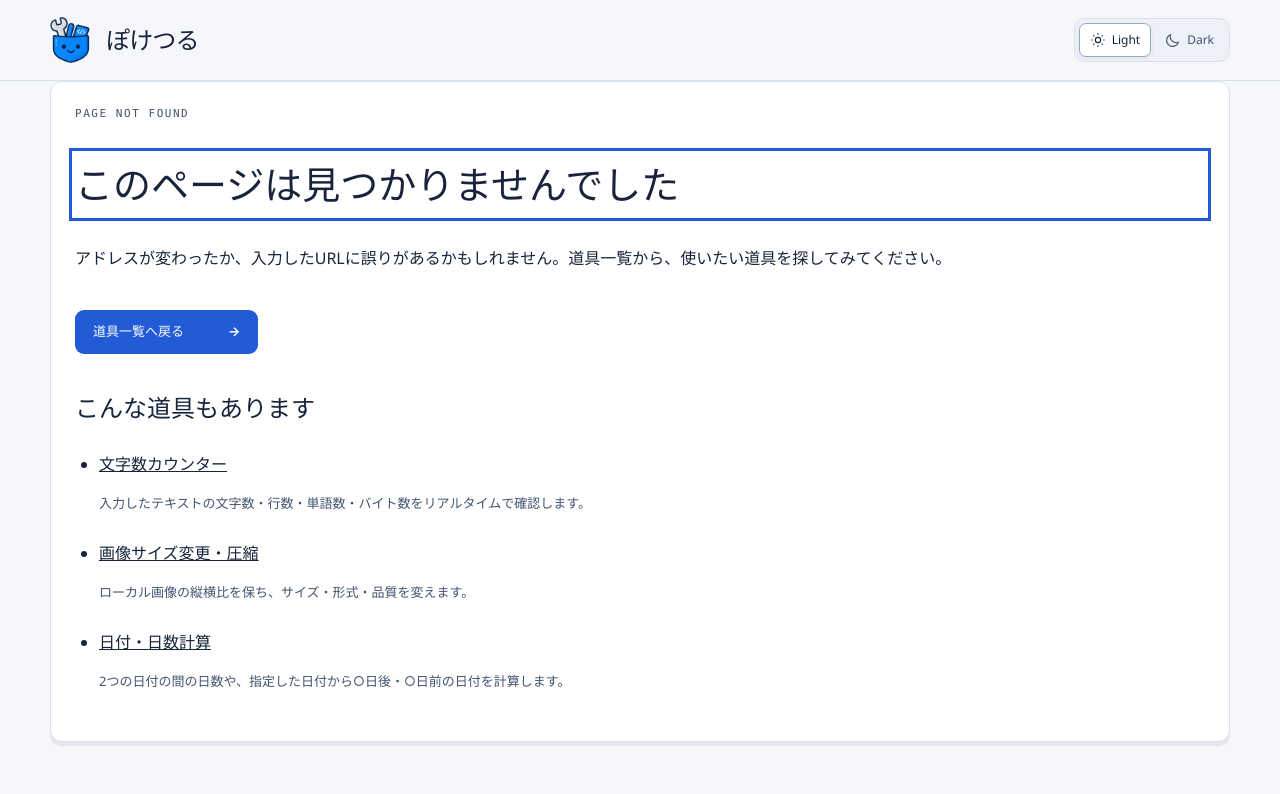
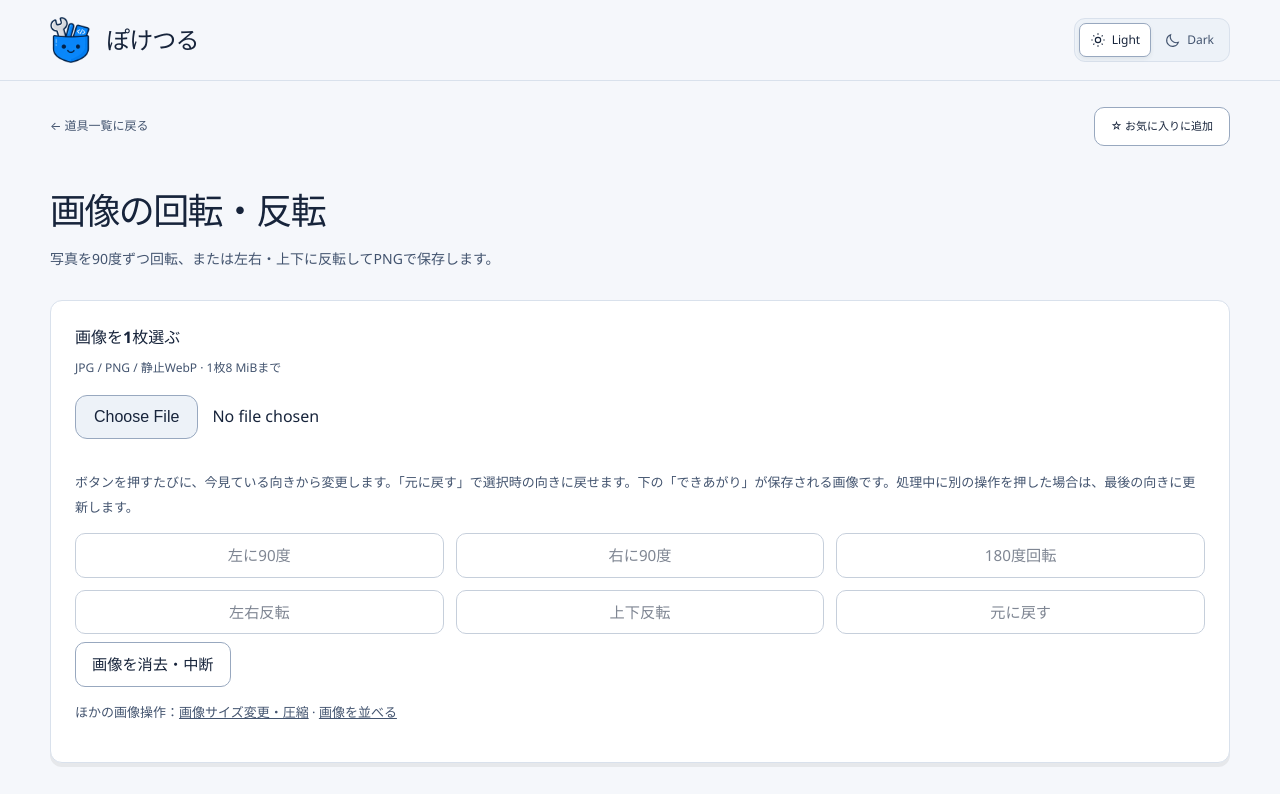
Before and after one commit to marcelows729/web-toolbox, a React (Vite) app: page /tools/image-rotate in a window 1280 px wide. Shown: the top 794 px of the page. Built offline with nearby package versions, Linux system fonts and the light colour scheme.

Commit message:
共有画像処理で画像の回転・反転とPNG保存を追加

```diff
--- a/src/App.css
+++ b/src/App.css
@@ -1231,3 +1231,6 @@ button, a, input, select, textarea { scroll-margin: 24px; }
 .grouping-members li > span:last-child { white-space: pre-wrap; }
 
 .tool-load-return { display: inline-flex; align-items: center; justify-content: center; min-height: 44px; padding: 10px 20px; border-radius: 12px; text-decoration: none; }
+
+.image-rotate-actions { display: grid; grid-template-columns: repeat(3, minmax(0, 1fr)); }
+@media (max-width: 600px) { .image-rotate-actions { grid-template-columns: repeat(2, minmax(0, 1fr)); } }
--- a/src/App.tsx
+++ b/src/App.tsx
@@ -33,6 +33,7 @@ const UnitPriceComparison = lazy(() => import('./tools/unit-price-comparison/Uni
 const RecipeScaler = lazy(() => import('./tools/recipe-scaler/RecipeScaler'))
 const TextFormatter = lazy(() => import('./tools/text-formatter/TextFormatter'))
 const DurationCalculator = lazy(() => import('./tools/duration-calculator/DurationCalculator'))
+const ImageRotate = lazy(() => import('./tools/image-rotate/ImageRotate'))
 const RandomGrouping = lazy(() => import('./tools/random-grouping/RandomGrouping'))
 
 type ThemeMode = 'light' | 'dark'
@@ -117,6 +118,7 @@ function App() {
           <Route path="/tools/roulette-picker" element={<RoulettePicker />} />
           <Route path="/tools/holiday-style" element={<HolidayStyle />} />
           <Route path="/tools/pocket-companion" element={<PocketCompanion />} />
+          <Route path="/tools/image-rotate" element={<ImageRotate />} />
           <Route path="/tools/image-resizer" element={<ImageResizer />} />
           <Route path="/tools/image-joiner" element={<ImageJoiner />} />
           <Route path="/tools/unit-price-comparison" element={<UnitPriceComparison />} />
--- a/src/components/tools/ToolMark.tsx
+++ b/src/components/tools/ToolMark.tsx
@@ -1,6 +1,7 @@
 import type { Tool } from '../../types/tool'
 
 const marks: Record<string, string> = {
+  'image-rotate': '↻',
   'random-grouping': '組',
   'duration-calculator': 'h:m',
   'text-formatter': 'Aa',
--- /dev/null
+++ b/src/tools/image-rotate/ImageRotate.tsx
@@ -0,0 +1,37 @@
+import { useEffect, useRef, useState } from 'react'
+import { Link } from 'react-router-dom'
+import ImageToolShell from '../local-image/ImageToolShell'
+import ImagePreview from '../local-image/ImagePreview'
+import { useImageWork } from '../local-image/useImageWork'
+import { renderImages } from '../local-image/imageBrowser'
+import { imageBytes } from '../local-image/imageMath'
+import { changeOrientation, originalOrientation, rotationPlan } from './rotation'
+import type { RotationOperation } from './rotation'
+const actions: [RotationOperation, string][] = [['left','左に90度'],['right','右に90度'],['half','180度回転'],['horizontal','左右反転'],['vertical','上下反転']]
+export default function ImageRotate() {
+  const work = useImageWork()
+  const { run } = work
+  const fileInput = useRef<HTMLInputElement>(null)
+  const [orientation, setOrientation] = useState(originalOrientation)
+  const image = work.images[0]
+  const plan = image ? rotationPlan(image, orientation) : null
+  useEffect(() => {
+    if (!image) return
+    void run(isCurrent => {
+      const next = rotationPlan(image, orientation)
+      return renderImages([image], [{ ...image, x: 0, y: 0 }], next.size, 'image/png', 1, 'transparent', isCurrent, { transform: next.transform, suffix: 'rotated' })
+    })
+  }, [image, orientation, run])
+  const change = (operation: RotationOperation) => { work.resetResult(); setOrientation(current => changeOrientation(current, operation)) }
+  return <ImageToolShell title="画像の回転・反転" description="写真を90度ずつ回転、または左右・上下に反転してPNGで保存します。" busy={work.busy} loading={work.loading} error={work.error} output={work.output} originalBytes={image?.file.size ?? 0} transform>
+    <label className="field-label image-file-label" htmlFor="image-files">画像を1枚選ぶ<span>JPG / PNG / 静止WebP · 1枚8 MiBまで</span></label>
+    <input ref={fileInput} id="image-files" type="file" accept="image/jpeg,image/png,image/webp" aria-describedby={work.error ? 'image-error' : 'rotate-help'} onClick={e => { e.currentTarget.value = '' }} onChange={e => { const files = Array.from(e.target.files ?? []); if (files.length) { setOrientation(originalOrientation()); void work.load(files, 1, 1) } }} />
+    {image && <div className="image-source"><ImagePreview blob={image.thumbnail} alt="選択した元画像の縮小プレビュー" /><div><strong>{image.file.name}</strong><p>元画像：{image.width} × {image.height} px · {imageBytes(image.file.size)}</p><p id="rotate-dimensions">現在の向き：{plan?.size.width} × {plan?.size.height} px</p></div></div>}
+    <p className="image-hint" id="rotate-help">ボタンを押すたびに、今見ている向きから変更します。「元に戻す」で選択時の向きに戻せます。下の「できあがり」が保存される画像です。処理中に別の操作を押した場合は、最後の向きに更新します。</p>
+    <div className="action-row image-rotate-actions" role="group" aria-label="画像の向きを変更">{actions.map(([operation,label]) => <button key={operation} id={'rotate-'+operation} type="button" className="secondary-button" disabled={!image || work.loading} onClick={() => change(operation)}>{label}</button>)}
+      <button id="rotate-original" type="button" className="secondary-button" disabled={!image || work.loading} onClick={() => { work.resetResult(); setOrientation(originalOrientation()) }}>元に戻す</button>
+    </div>
+    <div className="action-row"><button id="image-clear" type="button" className="secondary-button" onClick={() => { work.clear(); setOrientation(originalOrientation()); if (fileInput.current) fileInput.current.value = '' }}>画像を消去・中断</button></div>
+    <p className="image-hint">ほかの画像操作：<Link to="/tools/image-resizer">画像サイズ変更・圧縮</Link> · <Link to="/tools/image-joiner">画像を並べる</Link></p>
+  </ImageToolShell>
+}
--- /dev/null
+++ b/src/tools/image-rotate/rotation.ts
@@ -0,0 +1,29 @@
+import { checkDimensions } from '../local-image/imageMath'
+import type { ImageSize, ImageTransform } from '../local-image/imageMath'
+export type Orientation = { a: number; b: number; c: number; d: number }
+export type RotationOperation = 'right' | 'left' | 'half' | 'horizontal' | 'vertical'
+export const originalOrientation = (): Orientation => ({ a: 1, b: 0, c: 0, d: 1 })
+const operations: Record<RotationOperation, Orientation> = {
+  right: { a: 0, b: 1, c: -1, d: 0 }, left: { a: 0, b: -1, c: 1, d: 0 },
+  half: { a: -1, b: 0, c: 0, d: -1 }, horizontal: { a: -1, b: 0, c: 0, d: 1 }, vertical: { a: 1, b: 0, c: 0, d: -1 },
+}
+function validate(value: Orientation): void {
+  const { a, b, c, d } = value
+  if (![a,b,c,d].every(n => Number.isInteger(n) && Math.abs(n) <= 1) || a*a+b*b !== 1 || c*c+d*d !== 1 || a*c+b*d !== 0) throw new Error('画像の向きを確認できません。元に戻してお試しください。')
+}
+export function changeOrientation(current: Orientation, operation: RotationOperation): Orientation {
+  validate(current)
+  const next = operations[operation]
+  if (!next) throw new Error('対応していない画像操作です。')
+  const clean = (n: number) => n === 0 ? 0 : n
+  return { a: clean(next.a*current.a+next.c*current.b), b: clean(next.b*current.a+next.d*current.b), c: clean(next.a*current.c+next.c*current.d), d: clean(next.b*current.c+next.d*current.d) }
+}
+export function rotationPlan(source: ImageSize, orientation: Orientation): { size: ImageSize; transform: ImageTransform } {
+  checkDimensions(source); validate(orientation)
+  const { a,b,c,d } = orientation
+  const xs = [0,a*source.width,c*source.height,a*source.width+c*source.height]
+  const ys = [0,b*source.width,d*source.height,b*source.width+d*source.height]
+  const size = { width: Math.max(...xs)-Math.min(...xs), height: Math.max(...ys)-Math.min(...ys) }
+  checkDimensions(size)
+  return { size, transform: { ...orientation, e: -Math.min(...xs) || 0, f: -Math.min(...ys) || 0 } }
+}
--- a/src/tools/local-image/ImageToolShell.tsx
+++ b/src/tools/local-image/ImageToolShell.tsx
@@ -3,10 +3,10 @@ import { imageBytes } from './imageMath'
 import type { ImageOutput } from './imageBrowser'
 import ImagePreview from './ImagePreview'
 import { useBlobUrl } from './useBlobUrl'
-export function ImageResult({ output, originalBytes }: { output: ImageOutput; originalBytes: number }) {
+export function ImageResult({ output, originalBytes, fixedPng = false }: { output: ImageOutput; originalBytes: number; fixedPng?: boolean }) {
   const url = useBlobUrl(output.blob)
-  return <section className="image-result" aria-label="出力画像"><div className="image-result-heading"><div><h2>できあがり</h2><p>{output.width} × {output.height} px · {imageBytes(output.blob.size)} · {output.mime.replace('image/', '').toUpperCase()}</p></div>{url && <a id="image-download" className="primary-button" href={url} download={output.name}>画像をダウンロード ↓</a>}</div><p className="image-size-message">{output.blob.size > originalBytes ? `容量は元より${imageBytes(output.blob.size - originalBytes)}増えました。形式や品質を変えると小さくできる場合があります。` : `元の合計容量より${imageBytes(originalBytes - output.blob.size)}小さくなりました。`}</p><div className="image-preview-grid"><ImagePreview blob={output.blob} alt="書き出した画像のプレビュー" /></div><p className="image-filename">保存名：{output.name}</p></section>
+  return <section className="image-result" aria-label="出力画像"><div className="image-result-heading"><div><h2>できあがり</h2><p>{output.width} × {output.height} px · {imageBytes(output.blob.size)} · {output.mime.replace('image/', '').toUpperCase()}</p></div>{url && <a id="image-download" className="primary-button" href={url} download={output.name}>画像をダウンロード ↓</a>}</div><p className="image-size-message">{output.blob.size > originalBytes ? `容量は元より${imageBytes(output.blob.size - originalBytes)}増えました。${fixedPng ? 'PNGでの再保存では容量が増える場合があります。' : '形式や品質を変えると小さくできる場合があります。'}` : `元の合計容量より${imageBytes(originalBytes - output.blob.size)}小さくなりました。`}</p><div className="image-preview-grid"><ImagePreview blob={output.blob} alt="書き出した画像のプレビュー" /></div><p className="image-filename">保存名：{output.name}</p></section>
 }
-export default function ImageToolShell({ title, description, children, busy, loading, error, output, originalBytes, join = false }: { title: string; description: string; children: ReactNode; busy: boolean; loading: boolean; error: string; output: ImageOutput | null; originalBytes: number; join?: boolean }) {
-  return <div className="container tool-page local-image-tool"><header className="tool-header"><h1>{title}</h1><p>{description}</p></header><section className="tool-panel"><div role="status" aria-live="polite">{loading ? <p>画像を確認・読み込んでいます。読み込みが終わるまで設定は変更できません。</p> : busy ? <p>画像を確認・処理しています…</p> : output ? <p>画像ができました。プレビューを確認して保存してください。</p> : null}</div>{children}{error && <p className="error-box" role="alert" id="image-error">{error}</p>}</section>{output && <ImageResult output={output} originalBytes={originalBytes} />}<section className="tool-info"><h2>使い方と対応範囲</h2><p>静止JPG・PNG・WebPに対応します。GIF・HEIC・SVGやアニメーションは使えません。APNGの制御チャンクとWebPのアニメーション指定を検査し、検出した場合は処理しません。形式表示と内容が一致しない画像や破損した画像も受け付けません。</p><p>入力は1枚8 MiB・各辺8192 px・1200万画素以内。{join ? '2〜6枚、入力合計24 MiB・2000万画素以内です。' : '1枚だけ選んでください。'}出力は各辺8192 px・1200万画素・16 MiB以内です。上限以内でも、ブラウザや端末のメモリによって処理できない場合があります。</p><p>縦横比を維持します。極端に細い画像は最低1 pxへの丸めで比率に誤差が出る場合があります。画像の向きはブラウザのEXIF対応で反映します。色・画質・メタデータは元と完全には一致しない場合があります。すべてのメタデータが除去されることは保証しません。</p><p>画像とファイル名・設定は、この画面内だけで扱います。サーバーや解析へ送信せず、保存・URLへの埋め込みもしません。ダウンロードした画像だけを、自分の端末に保存できます。画面を離れると選択と結果は消えます。</p></section></div>
+export default function ImageToolShell({ title, description, children, busy, loading, error, output, originalBytes, join = false, transform = false }: { title: string; description: string; children: ReactNode; busy: boolean; loading: boolean; error: string; output: ImageOutput | null; originalBytes: number; join?: boolean; transform?: boolean }) {
+  return <div className="container tool-page local-image-tool"><header className="tool-header"><h1>{title}</h1><p>{description}</p></header><section className="tool-panel"><div role="status" aria-live="polite">{loading ? <p>画像を確認・読み込んでいます。読み込みが終わるまで設定は変更できません。</p> : busy ? <p>画像を確認・処理しています…</p> : output ? <p>画像ができました。プレビューを確認して保存してください。</p> : null}</div>{children}{error && <p className="error-box" role="alert" id="image-error">{error}</p>}</section>{output && <ImageResult output={output} originalBytes={originalBytes} fixedPng={transform} />}<section className="tool-info"><h2>使い方と対応範囲</h2><p>静止JPG・PNG・WebPに対応します。GIF・HEIC・SVGやアニメーションは使えません。APNGの制御チャンクとWebPのアニメーション指定を検査し、検出した場合は処理しません。形式表示と内容が一致しない画像や破損した画像も受け付けません。</p><p>入力は1枚8 MiB・各辺8192 px・1200万画素以内。{join ? '2〜6枚、入力合計24 MiB・2000万画素以内です。' : '1枚だけ選んでください。'}出力は各辺8192 px・1200万画素・16 MiB以内です。上限以内でも、ブラウザや端末のメモリによって処理できない場合があります。</p><p>{transform ? '画素の並びを90度単位で回転・反転し、辺を切り取りません。PNGで透過を維持します。操作はEXIFを反映した表示方向を基準にし、続けて押した順に適用します。' : '縦横比を維持します。極端に細い画像は最低1 pxへの丸めで比率に誤差が出る場合があります。'}画像の向きはブラウザのEXIF対応で反映します。色・画質・メタデータは元と完全には一致しない場合があります。すべてのメタデータが除去されることは保証しません。</p><p>画像とファイル名・設定は、この画面内だけで扱います。サーバーや解析へ送信せず、保存・URLへの埋め込みもしません。ダウンロードした画像だけを、自分の端末に保存できます。画面を離れると選択と結果は消えます。</p></section></div>
 }
--- a/src/tools/local-image/imageMath.ts
+++ b/src/tools/local-image/imageMath.ts
@@ -1,5 +1,6 @@
 export const IMAGE_LIMITS = { fileBytes: 8 * 1024 * 1024, totalBytes: 24 * 1024 * 1024, imagePixels: 12000000, totalPixels: 20000000, outputPixels: 12000000, side: 8192, outputBytes: 16 * 1024 * 1024 }
 export type ImageMime = 'image/jpeg' | 'image/png' | 'image/webp'
+export type ImageTransform = { a: number; b: number; c: number; d: number; e: number; f: number }
 export type ImageSize = { width: number; height: number }
 export const imageExtensions: Record<ImageMime, string> = { 'image/jpeg': 'jpg', 'image/png': 'png', 'image/webp': 'webp' }
 export function checkDimensions(size: ImageSize, maxPixels = IMAGE_LIMITS.imagePixels): void {
--- a/src/tools/local-image/useImageWork.ts
+++ b/src/tools/local-image/useImageWork.ts
@@ -1,4 +1,4 @@
-import { useEffect, useRef, useState } from 'react'
+import { useCallback, useEffect, useRef, useState } from 'react'
 import { prepareImages } from './imageBrowser'
 import type { ImageOutput, LocalImage } from './imageBrowser'
 let workQueue: Promise<unknown> = Promise.resolve()
@@ -15,14 +15,14 @@ export function useImageWork() {
   useEffect(() => { mounted.current = true; const dispose = () => { mounted.current = false; revision.current++ }; return dispose }, [])
   const resetResult = () => { revision.current++; setOutput(null); setBusy(false); setLoading(false); setError('') }
   const clear = () => { resetResult(); setImages([]) }
-  const run = async (task: (isCurrent: () => boolean) => Promise<ImageOutput>) => {
+  const run = useCallback(async (task: (isCurrent: () => boolean) => Promise<ImageOutput>) => {
     const token = ++revision.current
     const isCurrent = () => mounted.current && revision.current === token
     setOutput(null); setError(''); setBusy(true); setLoading(false)
     try { const next = await enqueue(() => task(isCurrent)); if (isCurrent()) setOutput(next) }
     catch (cause) { if (isCurrent()) setError(cause instanceof Error ? cause.message : '画像処理に失敗しました。') }
     finally { if (isCurrent()) { setBusy(false); setLoading(false) } }
-  }
+  }, [])
   const load = async (files: File[], min: number, max: number) => {
     const token = ++revision.current
     const isCurrent = () => mounted.current && revision.current === token
--- a/src/tools/registry.ts
+++ b/src/tools/registry.ts
@@ -1,6 +1,7 @@
 import type { Tool } from '../types/tool'
 
 export const tools: Tool[] = [
+  { id: 'image-rotate', name: '画像の回転・反転', description: '写真を90度ずつ回転、または左右・上下に反転してPNGで保存します。', category: 'general', keywords: ['画像', '写真', '回転', '反転', '向き', '左右', '上下', 'rotate', 'flip', 'mirror', '写真の向き', '鏡像'], path: '/tools/image-rotate', relatedTools: ['image-resizer', 'image-joiner'] },
   { id: 'random-grouping', name: 'ランダム組み分け', description: 'イベントやゲームの候補全員を、人数差1以内の組に分けます。', category: 'general', keywords: ['組み分け', 'グループ分け', 'チーム分け', '班分け', 'ランダム', '抽選', 'イベント', 'ゲーム', 'random', 'group', 'team'], path: '/tools/random-grouping', relatedTools: ['roulette-picker'] },
   { id: 'duration-calculator', name: '時間の足し算・引き算', description: '動画や作業の時間を足し引きし、合計時間・分・秒を計算します。', category: 'general', keywords: ['時間', '足し算', '引き算', '時間計算', '動画時間', '作業時間', 'duration', 'hours', 'minutes', 'seconds'], path: '/tools/duration-calculator', relatedTools: ['date-calculator', 'timestamp-converter', 'unit-converter'] },
   { id: 'text-formatter', name: 'テキスト整形', description: '文章や一覧の空白・空行・重複を、選んだ操作だけで整えます。', category: 'text', keywords: ['テキスト', '文章', '整形', '空白', '空行', '重複', '改行', '削除', 'trim', 'format', 'dedupe', '空白を消す', '行をまとめる', '文章整理'], path: '/tools/text-formatter', relatedTools: ['character-counter', 'text-diff', 'html-escape'] },
```
Also changed, not shown: src/tools/local-image/imageBrowser.ts (+5 -4 lines).
